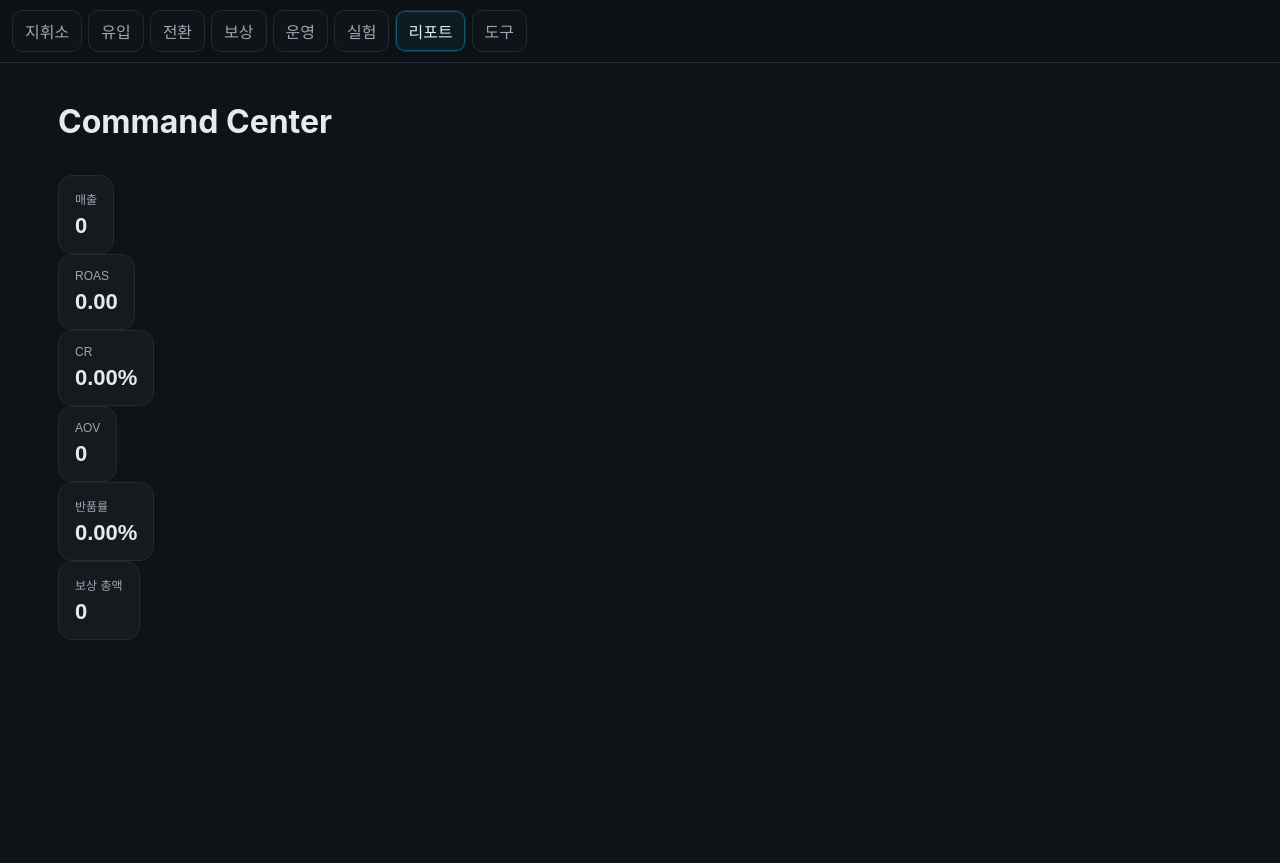
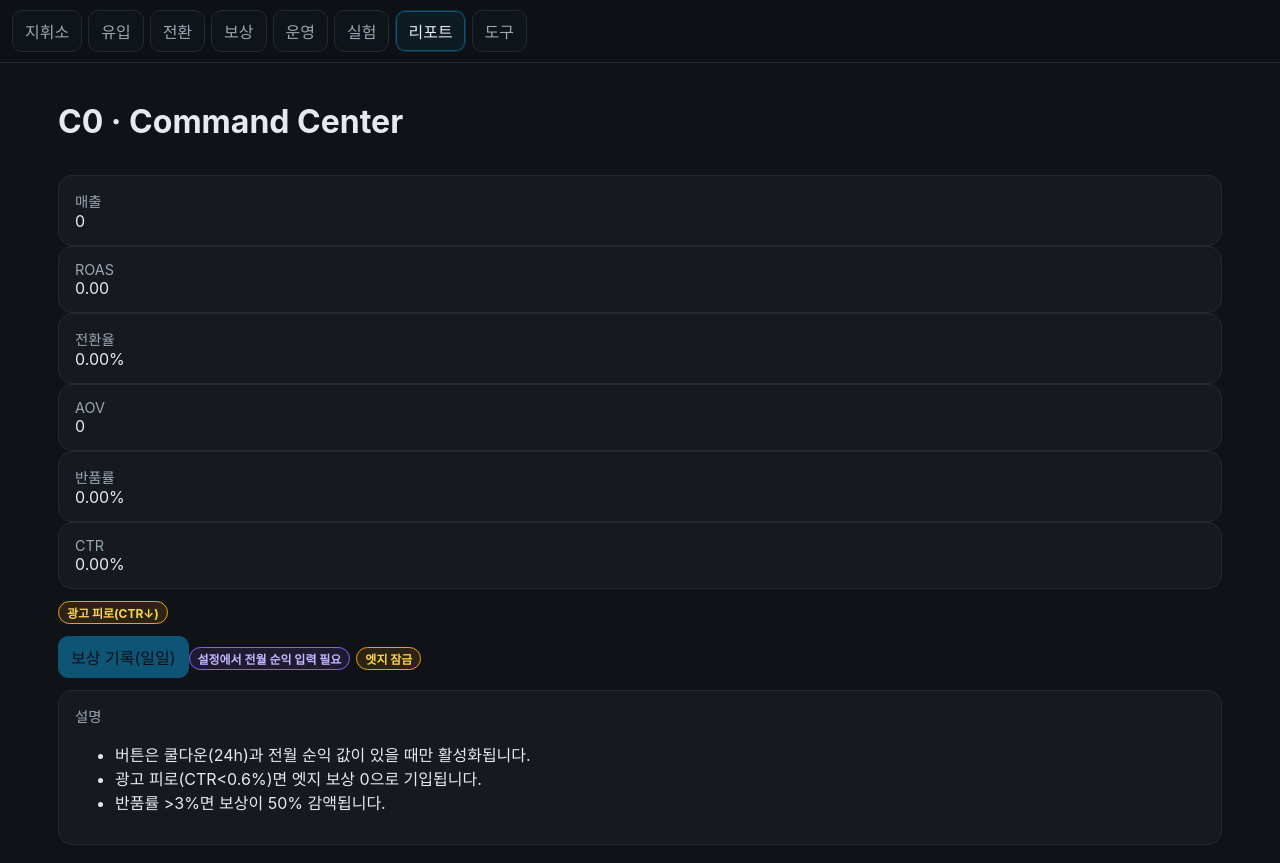
Before and after one commit to sht27363838-glitch/zp-v3.0, a Next.js app: page /report in a window 1280 px wide. Before the commit the page ends 800 px from the top, so only its background shows below. Built offline with nearby package versions, Linux system fonts and the light colour scheme.

Commit message:
Update page.tsx

```diff
--- a/app/(tabs)/report/page.tsx
+++ b/app/(tabs)/report/page.tsx
@@ -1,75 +1,111 @@
 'use client'
-import React, {useMemo, useState} from 'react';
-import KpiTile from '../../_components/KpiTile';
-import { readCsvLS, parseCsv } from '../../_lib/readCsv';
-import { num, kfmt, pct } from '../../_lib/num';
 
-function useKpi(){
-  const csv = readCsvLS('kpi_daily') || '';
-  const rows = useMemo(()=> csv? parseCsv(csv): [], [csv]);
-  const total = rows.reduce((a:any,r:any)=>{
-    a.visits += num(r.visits); a.clicks += num(r.clicks); a.orders += num(r.orders);
-    a.revenue += num(r.revenue); a.ad_cost += num(r.ad_cost); a.returns += num(r.returns);
-    return a;
-  }, {visits:0,clicks:0,orders:0,revenue:0,ad_cost:0,returns:0});
-  const CR = total.visits? total.orders/total.visits : 0;
-  const AOV = total.orders? total.revenue/total.orders : 0;
-  const ROAS = total.ad_cost? total.revenue/total.ad_cost : 0;
-  const Returns = total.orders? total.returns/total.orders : 0;
+import React, {useMemo} from 'react'
+import { readCsvLS, parseCsv } from '../../_lib/readCsv'
+import { num, fmt, pct } from '../../_lib/num'
 
-  const ledgerCsv = readCsvLS('ledger') || '';
-  const ledgerRows = useMemo(()=> ledgerCsv? parseCsv(ledgerCsv): [], [ledgerCsv]);
-  const rewardsPaid = ledgerRows.reduce((s:any,r:any)=> s + num(r.stable_amt) + num(r.edge_amt), 0);
+import { loadRules, evalGuards } from '../../_lib/rules'
+import { appendLedger, lastTimeKey, markTime } from '../../_lib/ledger'
 
-  return {total, CR, AOV, ROAS, Returns, rewardsPaid, rows};
+// 간단 KPI 타일
+function Tile({label, value, sub}:{label:string; value:string; sub?:string}){
+  return (
+    <div className="card">
+      <div className="muted text-xs">{label}</div>
+      <div className="text-xl font-bold">{value}</div>
+      {sub? <div className="text-xs muted">{sub}</div>: null}
+    </div>
+  )
 }
 
 export default function Report(){
-  const {total, CR, AOV, ROAS, Returns, rewardsPaid, rows} = useKpi();
-  const [modal, setModal] = useState<null | {metric:string}>(null);
+  // kpi_daily 로드/파싱 (로컬스토리지)
+  const raw = readCsvLS('kpi_daily') || ''
+  const rows = useMemo(()=> raw? parseCsv(raw): [], [raw])
 
-  const series = (days:number, key:'revenue'|'orders'|'visits'|'ad_cost'|'returns')=>{
-    const tail = rows.slice(-days);
-    return tail.map((r:any)=>({date: r.date, value: num(r[key])}));
-  };
+  // 합계
+  let visits=0, clicks=0, orders=0, revenue=0, adCost=0, returns=0
+  for(const r of rows){
+    visits  += num(r.visits)
+    clicks  += num(r.clicks)
+    orders  += num(r.orders)
+    revenue += num(r.revenue)
+    adCost  += num(r.ad_cost)
+    returns += num(r.returns)
+  }
+  const ROAS = adCost? (revenue/adCost) : 0
+  const CR   = visits? (orders/visits) : 0
+  const AOV  = orders? (revenue/orders) : 0
+  const CTR  = visits? (clicks/visits) : 0
 
-  const modalBody = ()=>{
-    if (!modal) return null;
-    const keyMap: any = {
-      '매출': 'revenue', '주문': 'orders', '방문': 'visits', '광고비':'ad_cost', '반품':'returns'
-    };
-    const key = keyMap[modal.metric] || 'revenue';
-    const last7 = series(7, key).reduce((s:any, x:any)=> s + x.value, 0);
-    const last30 = series(30, key).reduce((s:any, x:any)=> s + x.value, 0);
-    return (
-      <div className="modal">
-        <div className="modal-card">
-          <h3>{modal.metric} 추이(합계)</h3>
-          <table>
-            <thead><tr><th>구간</th><th>합계</th></tr></thead>
-            <tbody>
-              <tr><td>최근 7일</td><td>{kfmt(last7)}</td></tr>
-              <tr><td>최근 30일</td><td>{kfmt(last30)}</td></tr>
-            </tbody>
-          </table>
-          <button className="btn" onClick={()=>setModal(null)}>닫기</button>
-        </div>
-      </div>
-    )
-  };
+  // 보상/룰 평가에 필요한 입력
+  const rules = loadRules()
+  const guards = evalGuards({
+    revenue, ad_cost: adCost, orders, visits, returns, ctr: CTR
+  }, rules)
 
+  // 전월 순익(설정) — Tools/Settings 에서 저장
+  const lastMonthProfit = Number(localStorage.getItem('last_month_profit') || 0)
+
+  // 일일 루프 쿨다운
+  const cooldownKey = 'dailyLoop.last'
+  const last = lastTimeKey(cooldownKey)
+  const canDaily = Date.now() - last > rules.triggers.dailyLoop.cooldownH*3600_000
+
+  function payoutDaily(){
+    if(!canDaily) return
+    const cut = guards.returnsHigh ? rules.debuffs.returnsSpike.payoutCut : 1
+    const stable = (rules.triggers.dailyLoop.stablePct/100) * lastMonthProfit * cut
+    const edge   = guards.adFatigue ? 0 : ((rules.triggers.dailyLoop.edgePct/100) * lastMonthProfit * cut)
+    appendLedger({
+      date: new Date().toISOString().slice(0,10),
+      mission:'Daily Loop', type:'daily',
+      stable, edge,
+      note: guards.adFatigue? 'EDGE LOCK' : (guards.returnsHigh? 'PAYOUT CUT' : ''),
+      lock_until:''
+    })
+    markTime(cooldownKey)
+    alert('보상이 기록되었습니다.')
+  }
+
+  // UI
   return (
     <div className="page">
-      <h1>Command Center</h1>
-      <div className="grid kpis">
-        <KpiTile label="매출" value={kfmt(total.revenue)} onClick={()=>setModal({metric:'매출'})} />
-        <KpiTile label="ROAS" value={(ROAS||0).toFixed(2)} onClick={()=>setModal({metric:'매출'})} />
-        <KpiTile label="CR" value={pct(CR)} onClick={()=>setModal({metric:'주문'})} />
-        <KpiTile label="AOV" value={kfmt(AOV)} onClick={()=>setModal({metric:'주문'})} />
-        <KpiTile label="반품률" value={pct(Returns)} onClick={()=>setModal({metric:'반품'})} />
-        <KpiTile label="보상 총액" value={kfmt(rewardsPaid)} onClick={()=>setModal({metric:'매출'})} />
+      <h1 className="title">C0 · Command Center</h1>
+
+      <div className="grid grid-2 gap-2">
+        <Tile label="매출" value={fmt(revenue)} />
+        <Tile label="ROAS" value={ROAS.toFixed(2)} />
+        <Tile label="전환율" value={pct(CR)} />
+        <Tile label="AOV" value={fmt(AOV)} />
+        <Tile label="반품률" value={pct(orders? returns/orders : 0)} />
+        <Tile label="CTR" value={pct(CTR)} />
       </div>
-      {modalBody()}
+
+      {/* 이상치 배지 */}
+      <div className="flex gap-2 mt-2">
+        {guards.adFatigue && <span className="badge warn">광고 피로(CTR↓)</span>}
+        {guards.returnsHigh && <span className="badge danger">반품률 경보</span>}
+      </div>
+
+      {/* 원클릭 보상 버튼 + 배지 */}
+      <div className="flex items-center gap-3 mt-3">
+        <button className="btn primary" disabled={!canDaily || !lastMonthProfit} onClick={payoutDaily}>
+          보상 기록(일일)
+        </button>
+        {!lastMonthProfit && <span className="badge info">설정에서 전월 순익 입력 필요</span>}
+        {guards.adFatigue && <span className="badge warn">엣지 잠금</span>}
+        {guards.returnsHigh && <span className="badge danger">보상 감액</span>}
+      </div>
+
+      <div className="card mt-4">
+        <div className="muted text-sm">설명</div>
+        <ul className="text-sm">
+          <li>버튼은 쿨다운(24h)과 전월 순익 값이 있을 때만 활성화됩니다.</li>
+          <li>광고 피로(CTR&lt;0.6%)면 엣지 보상 0으로 기입됩니다.</li>
+          <li>반품률 &gt;3%면 보상이 50% 감액됩니다.</li>
+        </ul>
+      </div>
     </div>
   )
 }
```
